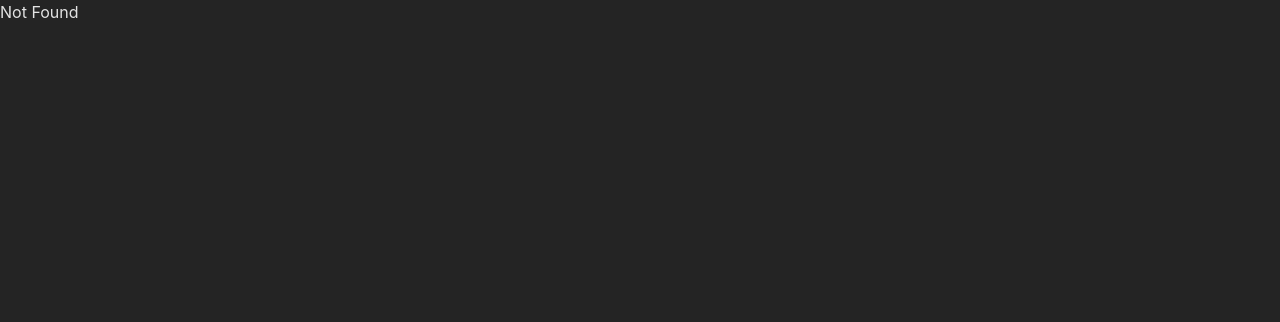
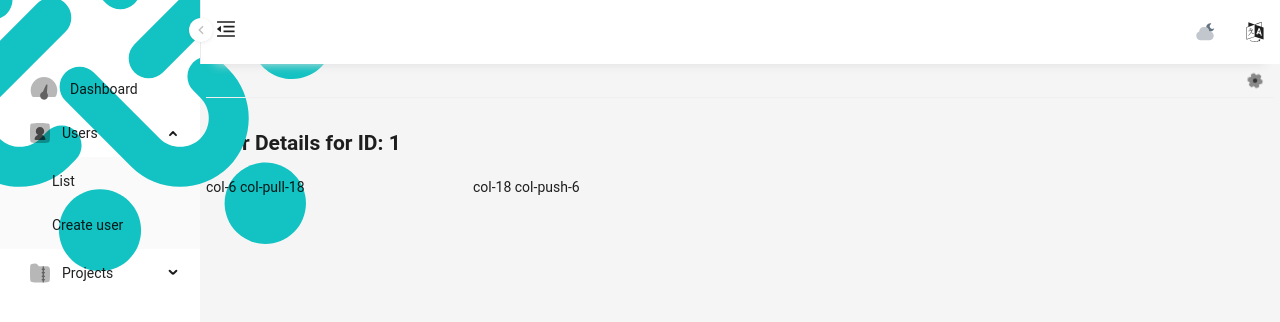
Before and after one commit to SelinaHoHo/Final-Project-Devplus, a React (Vite) app: page /users/detail/1 in a window 1280 px wide. Shown: the top 322 px of the page. Built offline with nearby package versions, Linux system fonts and the light colour scheme; sample sign-in values are in the browser's storage.

Commit message:
feat(FPD-4): demo role

```diff
--- a/src/apis/user.api.ts
+++ b/src/apis/user.api.ts
@@ -28,3 +28,5 @@ export const getPositions = (): Promise<AxiosResponse<IPosition[]>> =>
 
 export const createUser = (data: string[]): Promise<AxiosResponse<string[]>> =>
   instance.post(API_URL.CREATE_USER, data);
+export const profile = (data: ILoginRequest): Promise<AxiosResponse<ILoginResponse>> =>
+  instance.post(API_URL.LOGIN, data);
--- a/src/locales/en.json
+++ b/src/locales/en.json
@@ -129,7 +129,8 @@
     "NAME": "Name",
     "AVATAR": "Avatar",
     "ACTIVE": "Active",
-    "NO_ACTIVE": " Inactive"
+    "NOT_ACTIVE": " Inactive",
+    "MANAGER": "Manager"
   },
   "ACTION": {
     "DETAILS": "details",
--- a/src/locales/vi.json
+++ b/src/locales/vi.json
@@ -126,7 +126,8 @@
     "NAME": "Tên",
     "AVATAR": "Hình ảnh",
     "ACTIVE": "Hoạt động",
-    "NO_ACTIVE": "Không hoạt động"
+    "NOT_ACTIVE": "Không hoạt động",
+    "MANAGER": "Quản lý"
   },
   "ACTION": {
     "DETAILS": "chi tiết",
--- a/src/pages/User/ListUser.tsx
+++ b/src/pages/User/ListUser.tsx
@@ -6,6 +6,7 @@ import { Button, Col, Input, Row } from "antd";
 import { useEffect, useState } from "react";
 import { Translation } from "react-i18next";
 import { UsersColumnsTable } from "./UserListColumn";
+import { useNavigate } from "react-router-dom";
 
 const ListUser = () => {
   const [table, setTable] = useState({
@@ -19,7 +20,6 @@ const ListUser = () => {
     take: table.take,
   };
   const { data, isLoading, refetch } = useGetAccounts(paginatorSearch);
-
   useEffect(() => {
     if (filterName === "") {
       setFilterName("");
@@ -35,13 +35,13 @@ const ListUser = () => {
       setFilterName(value);
     }
   };
-
-  const handleAction = (key: string, _item: IUser) => {
+  const navigate = useNavigate();
+  const handleAction = (key: string, item: IUser) => {
     switch (key) {
-      // case "update":
-      //   navigate(`/application/${item.id}`);
-      //   break;
-      // case "detail":
+      case "detail":
+        navigate(`/users/detail/${item.id}`);
+        break;
+      // case "down":
       //   navigate(`/courses/${item.id}`);
       //   break;
       // case "delete":
@@ -58,7 +58,6 @@ const ListUser = () => {
       default:
     }
   };
-
   const handleSearch = () => {
     setTable({
       page: 1,
@@ -90,8 +89,8 @@ const ListUser = () => {
         paginate={{
           table,
           setTable,
-          total: data?.meta.itemCount,
-          pageCount: data?.meta.pageCount,
+          total: data?.meta.itemCount || 1,
+          pageCount: data?.meta.pageCount || 10,
         }}
         columns={UsersColumnsTable(handleAction)}
         loading={isLoading}
--- a/src/pages/User/UserListColumn.tsx
+++ b/src/pages/User/UserListColumn.tsx
@@ -1,6 +1,6 @@
 import { ButtonAction } from "@/components/core/ButtonAction/ButtonAction";
 import i18n from "@/config/i18n";
-import { IUser } from "@/interfaces/user/users.interface";
+import { IUser, Position } from "@/interfaces/user/users.interface";
 import { SearchOutlined, VerticalAlignBottomOutlined } from "@ant-design/icons";
 import { Avatar, Space, Tag } from "antd";
 import { ColumnsType } from "antd/lib/table";
@@ -40,35 +40,37 @@ export const UsersColumnsTable = (
     title: "Email",
     dataIndex: "email",
   },
+
   // {
-  //   title: <Translation>{(t) => t("LIST.POSITIONS")}</Translation>,
-  //   dataIndex: "positions",
-  //   key: "positions",
-  //   render: (_, { positions }) => (
-  //     <>
-  //       {positions.map((positions) => {
-  //         return <Tag key={positions}>{positions.toUpperCase()}</Tag>;
-  //       })}
-  //     </>
-  //   ),
-  // filters: [
-  //   {
-  //     text: "Font-end",
-  //     value: "Font-end",
-  //   },
-  //   {
-  //     text: "Back-end",
-  //     value: "Back-end ",
-  //   },
-  //   {
-  //     text: "FullStack",
-  //     value: "FullStack",
-  //   },
-  // ],
-  // onFilter: (value, record) => record.positions.includes(value as string),
-  // // filterSearch: true,
-  // width: "20%",
+  //   title: <Translation>{(t) => t("LIST.MANAGER")}</Translation>,
+  //   dataIndex: "isManager",
+  //   key: "isManager",
+  //   render: (isManager, record) => (
+  //     <Space>
+  //       {isManager === "true" ? record.managerId : ""}
+  //     </Space>
+  //   )
   // },
+  //
+  {
+    title: <Translation>{(t) => t("LIST.MANAGER")}</Translation>,
+    dataIndex: "user",
+    key: "user",
+    render: (user) => (user.isManager ? user.managerId : null),
+  },
+  {
+    title: <Translation>{(t) => t("LIST.POSITIONS")}</Translation>,
+    dataIndex: "positions",
+    key: "positions",
+    render: (positions: Position[]) => (
+      <>
+        {positions.map((position, index) => (
+          <Tag key={index}>{position.name.toUpperCase()}</Tag>
+        ))}
+      </>
+    ),
+  },
+  //
   {
     title: <Translation>{(t) => t("LIST.STATUS")}</Translation>,
     key: "status",
@@ -106,7 +108,7 @@ export const UsersColumnsTable = (
         </ButtonAction>
         <ButtonAction
           variant='primary'
-          handleAction={() => handleAction("sync", record)}
+          handleAction={() => handleAction("down", record)}
           tooltip={i18n.t("ACTION.DOWN")}
         >
           <VerticalAlignBottomOutlined />
--- /dev/null
+++ b/src/pages/detailUser/DetailUser.tsx
@@ -0,0 +1,22 @@
+import { Col, Row } from "antd";
+import { useParams } from "react-router-dom";
+
+const DetailUser = () => {
+  const { id } = useParams();
+  // const userDetails = useGetAccounts(id);
+  return (
+    <div>
+      <h2>User Details for ID: {id}</h2>
+      <Row>
+        <Col span={18} push={6}>
+          col-18 col-push-6
+        </Col>
+        <Col span={6} pull={18}>
+          col-6 col-pull-18
+        </Col>
+      </Row>
+    </div>
+  );
+};
+
+export default DetailUser;
```
Also changed, not shown: src/interfaces/user/users.interface.ts (+21 -2 lines), src/routes/index.tsx (+7 -3 lines), src/pages/detailUser/DetailUser.scss (added).
